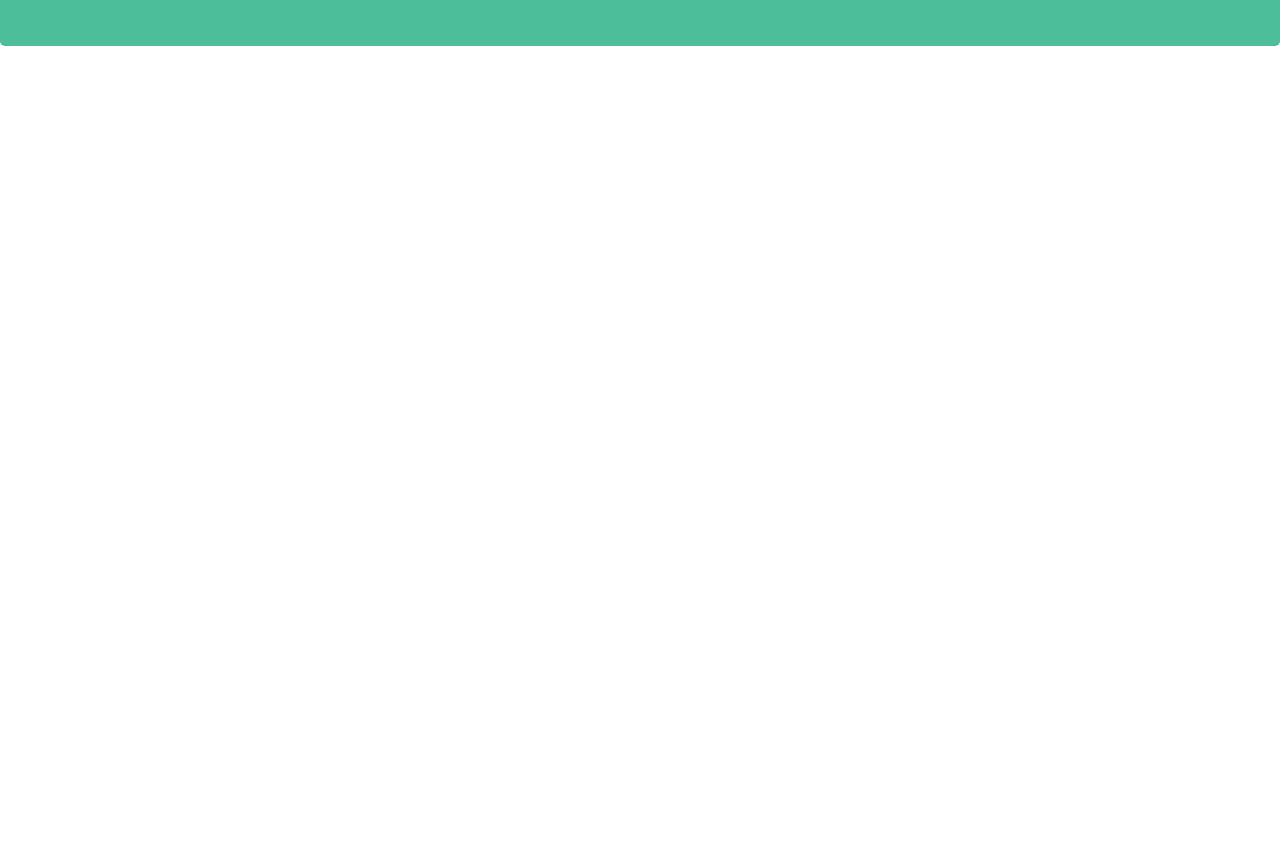
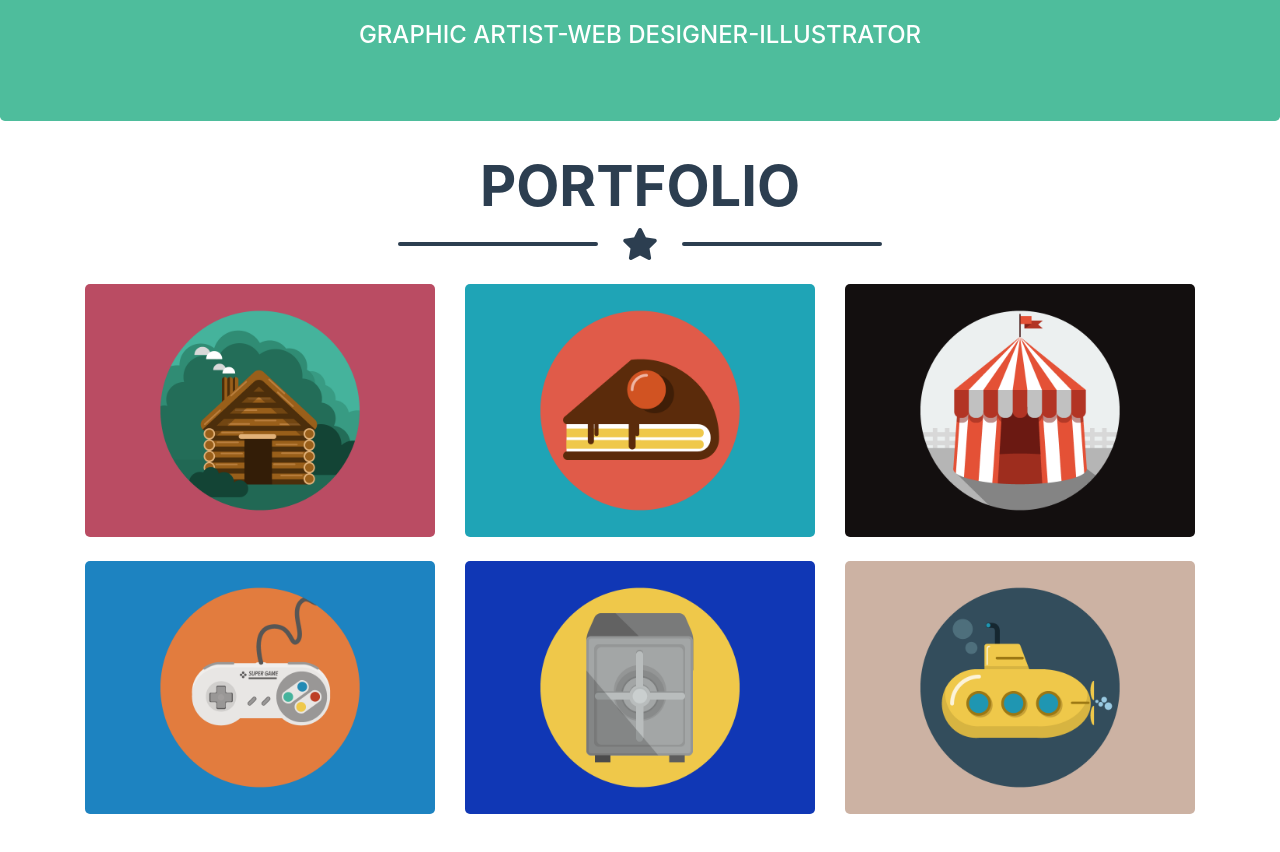
Before and after one commit to andreagavardi/html-css-bootstrap-freelancer, a plain HTML site: page index.html in a window 1280 px wide. Shown: the part 494-1346 px from the top of the page. Before the commit the page ends 800 px from the top, so only its background shows below. Drawn offline with nearby package versions, Linux system fonts and the light colour scheme.

Commit message:
completato sezione galleria

```diff
--- a/assets/css/style.css
+++ b/assets/css/style.css
@@ -11,10 +11,22 @@
   background-color: #4ebd9c;
 }
 
+.text_color-darkblue {
+  color: #2c3e50;
+}
+
+/***************
+header
+***************/
 .navbar-toggler.white_border {
   border-color: white;
 }
 
+/*************
+main
+**************/
+
+/* jumbotron */
 .avatar {
   width: 200px;
 }
@@ -30,3 +42,25 @@
   border-radius: 5px;
   width: 200px;
 }
+
+/* galleria */
+
+#galleria .star::after,
+#galleria .star::before {
+  border-color: #2c3e50;
+}
+
+.gallery_item img {
+  max-width: 100%;
+  border-radius: 5px;
+}
+
+@media screen and (max-width: 767.98px) {
+  .star::after,
+  .star::before {
+    width: 100px;
+  }
+  #galleria h2 {
+    font-size: 2rem;
+  }
+}
--- a/index.html
+++ b/index.html
@@ -44,7 +44,7 @@
     </nav>
     </header>
     <main>
-        <div class="jumbotron bg_green" class="mt-3">
+        <div class="jumbotron bg_green mt-3">
             <div class="container">
                 <div class="row d-flex justify-content-center">
                     <div class="col-8 d-flex justify-content-center">
@@ -53,14 +53,14 @@
                         </div>
                     </div>
                     <div class="col-8 d-flex justify-content-center">
-                        <div class="jumbo_text text-center">
-                            <h1 class="text-white display-4 text-uppercase font-weight-bold">
+                        <div class="jumbo_text text-center mt-3">
+                            <h1 class="text-white display-3 text-uppercase font-weight-bold">
                                 start bootstrap
                             </h1>
                             <div class="star d-flex justify-content-center align-items-center">
                                 <i class="fas fa-star text-white px-4"></i>
                             </div>
-                            <h4 class="text-white text-uppercase">
+                            <h4 class="text-white text-uppercase mt-4">
                                 graphic artist-web designer-illustrator
                             </h4>
                         </div>
@@ -73,15 +73,48 @@
         <section id="galleria" class="mt-3">
             <div class="container">
                 <div class="row">
-                    <div class="col-12"></div>
+                    <div class="col-12 d-flex justify-content-center">
+                        <div class="title text-center text-uppercase text_color-darkblue   ">
+                            <h2 class="font-weight-bold display-4 ">
+                                portfolio
+                            </h2>
+                            <div class="star d-flex justify-content-center align-items-center">
+                                <i class="fas fa-star text_color-darkblue .border_color_darkblue px-4"></i>
+                            </div>
+                        </div>
+                    </div>
                 </div>
                 <div class="row row-cols-1 row-cols-md-2 row-cols-lg-3">
-                    <div class="col"></div>
-                    <div class="col"></div>
-                    <div class="col"></div>
-                    <div class="col"></div>
-                    <div class="col"></div>
-                    <div class="col"></div>
+                    <div class="col">
+                        <div class="gallery_item mt-4">
+                            <img src="./assets/img/cabin.png" alt="Baita">
+                        </div>
+                    </div>
+                    <div class="col">
+                        <div class="gallery_item mt-4">
+                            <img src="./assets/img/cake.png" alt="fetta di torta">
+                        </div>
+                    </div>
+                    <div class="col">
+                        <div class="gallery_item mt-4">
+                            <img src="./assets/img/circus.png" alt="tendone del circo">
+                        </div>
+                    </div>
+                    <div class="col">
+                        <div class="gallery_item mt-4">
+                            <img src="./assets/img/game.png" alt="controller">
+                        </div>
+                    </div>
+                    <div class="col">
+                        <div class="gallery_item mt-4">
+                            <img src="./assets/img/safe.png" alt="cassaforte">
+                        </div>
+                    </div>
+                    <div class="col">
+                        <div class="gallery_item mt-4">
+                            <img src="./assets/img/submarine.png" alt="sottomarino giallo">
+                        </div>
+                    </div>
                 </div>
             </div>
         </section>
```
